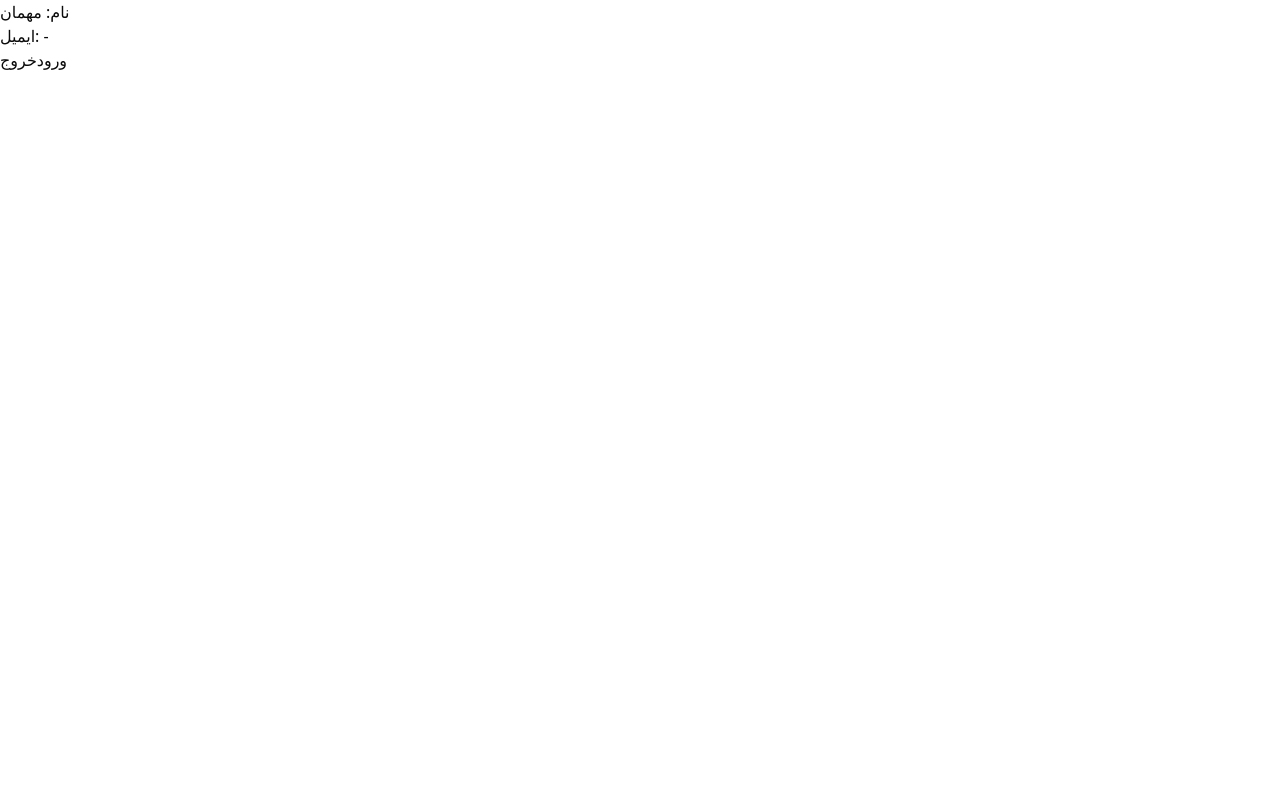
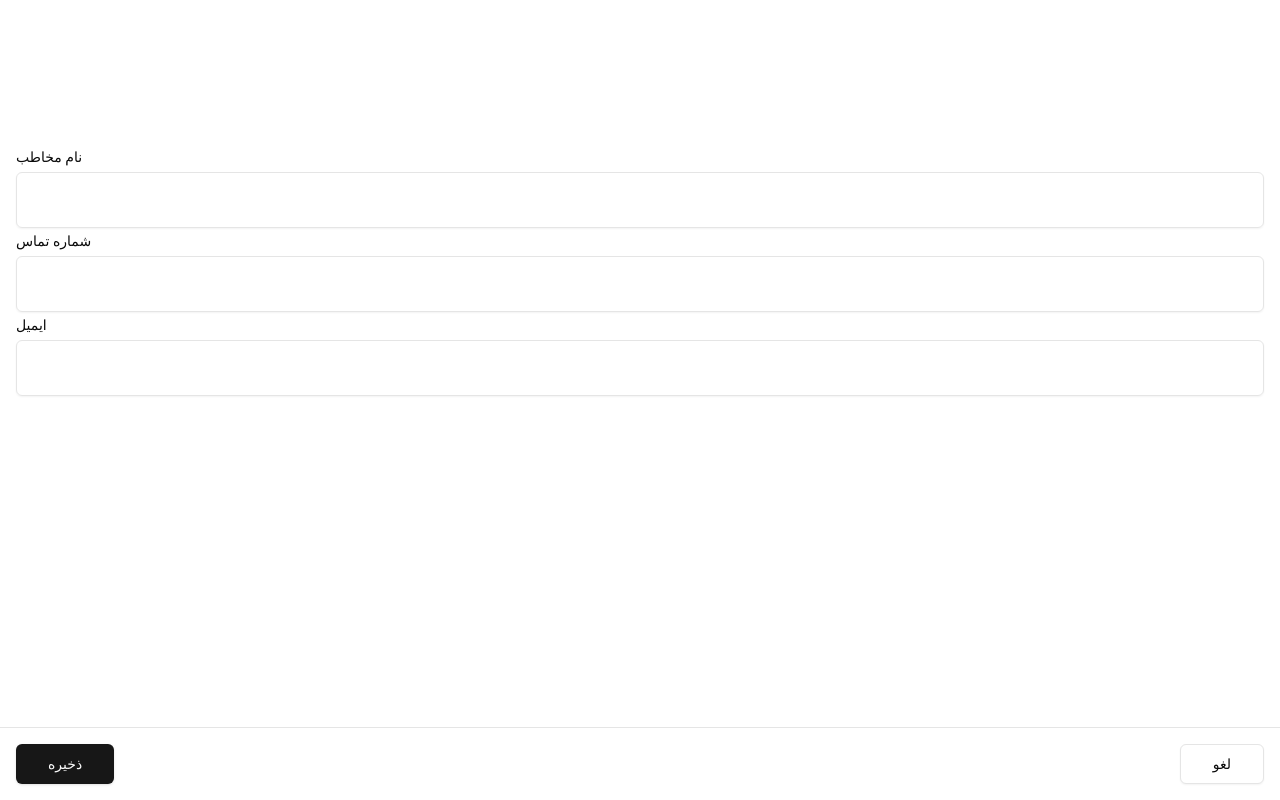
Before and after one commit to abdolhamidbarfi/contacts-list, a Next.js app: page / in a window 1280 px wide. Built offline with nearby package versions, Linux system fonts and the light colour scheme.

Commit message:
feat(form): create reusable form component with context and react-hook-form

```diff
--- a/package.json
+++ b/package.json
@@ -9,6 +9,7 @@
     "lint": "next lint"
   },
   "dependencies": {
+    "@radix-ui/react-label": "^2.1.7",
     "@radix-ui/react-slot": "^1.2.3",
     "@reduxjs/toolkit": "^2.9.1",
     "class-variance-authority": "^0.7.1",
--- a/src/app/page.tsx
+++ b/src/app/page.tsx
@@ -1,7 +1,5 @@
-"use client";
-
-import UserClient from "@/features/userClient";
+import AddContact from "@/features/contacts/AddContact";
 
 export default function Home() {
-  return <UserClient />;
+  return <AddContact />;
 }
--- /dev/null
+++ b/src/components/Form.tsx
@@ -0,0 +1,98 @@
+import { Button, buttonVariants } from "@/components/ui/button";
+import { Input } from "@/components/ui/input";
+import { Label } from "@/components/ui/label";
+import { cn } from "@/lib/utils";
+import { VariantProps } from "class-variance-authority";
+import { useRouter } from "next/navigation";
+import { createContext, useContext } from "react";
+import { FieldValues, SubmitHandler, useForm } from "react-hook-form";
+
+interface IFormContext {
+  register: ReturnType<typeof useForm>["register"];
+  handleSubmit: ReturnType<typeof useForm>["handleSubmit"];
+}
+const FormContext = createContext<IFormContext | null>(null);
+
+interface FormProps extends React.FormHTMLAttributes<HTMLFormElement> {
+  children: React.ReactNode;
+  onSubmit: SubmitHandler<FieldValues>;
+}
+function Form({ children, onSubmit, ...props }: FormProps) {
+  const { register, handleSubmit } = useForm();
+  return (
+    <FormContext.Provider value={{ handleSubmit, register }}>
+      <form onSubmit={handleSubmit(onSubmit)} {...props}>
+        {children}
+      </form>
+    </FormContext.Provider>
+  );
+}
+
+interface FieldProps extends React.InputHTMLAttributes<HTMLInputElement> {
+  label?: string;
+  name: string;
+}
+
+//input field in form
+function Field({ label, id, name, ...props }: FieldProps) {
+  const formValues = useContext(FormContext);
+  if (!formValues) {
+    throw new Error("Field must be used inside a <Form> component");
+  }
+  const { register } = formValues;
+
+  return (
+    <div className="space-y-1">
+      {label && <Label htmlFor={id}>{label}</Label>}
+      <Input
+        id={id}
+        {...props}
+        className={cn("h-14", props?.className)}
+        {...register(name)}
+      />
+    </div>
+  );
+}
+
+interface ButtonProps
+  extends React.ButtonHTMLAttributes<HTMLButtonElement>,
+    VariantProps<typeof buttonVariants> {
+  asChild?: boolean;
+  children: string | React.ReactNode;
+}
+
+//submit form
+function Submit({ children, size = "lg", ...props }: ButtonProps) {
+  return (
+    <Button size={size} type="submit" {...props}>
+      {children}
+    </Button>
+  );
+}
+
+//move back to last page
+function Cancel({
+  children,
+  variant = "outline",
+  size = "lg",
+  ...props
+}: ButtonProps) {
+  const navigate = useRouter();
+  const cancel = () => navigate.back();
+  return (
+    <Button
+      size={size}
+      variant={variant}
+      type="submit"
+      onClick={cancel}
+      {...props}
+    >
+      {children}
+    </Button>
+  );
+}
+
+Form.Field = Field;
+Form.Submit = Submit;
+Form.Cancel = Cancel;
+export default Form;
--- /dev/null
+++ b/src/components/ui/input.tsx
@@ -0,0 +1,22 @@
+import * as React from "react"
+
+import { cn } from "@/lib/utils"
+
+const Input = React.forwardRef<HTMLInputElement, React.ComponentProps<"input">>(
+  ({ className, type, ...props }, ref) => {
+    return (
+      <input
+        type={type}
+        className={cn(
+          "flex h-9 w-full rounded-md border border-input bg-transparent px-3 py-1 text-base shadow-sm transition-colors file:border-0 file:bg-transparent file:text-sm file:font-medium file:text-foreground placeholder:text-muted-foreground focus-visible:outline-none focus-visible:ring-1 focus-visible:ring-ring disabled:cursor-not-allowed disabled:opacity-50 md:text-sm",
+          className
+        )}
+        ref={ref}
+        {...props}
+      />
+    )
+  }
+)
+Input.displayName = "Input"
+
+export { Input }
--- /dev/null
+++ b/src/components/ui/label.tsx
@@ -0,0 +1,26 @@
+"use client"
+
+import * as React from "react"
+import * as LabelPrimitive from "@radix-ui/react-label"
+import { cva, type VariantProps } from "class-variance-authority"
+
+import { cn } from "@/lib/utils"
+
+const labelVariants = cva(
+  "text-sm font-medium leading-none peer-disabled:cursor-not-allowed peer-disabled:opacity-70"
+)
+
+const Label = React.forwardRef<
+  React.ElementRef<typeof LabelPrimitive.Root>,
+  React.ComponentPropsWithoutRef<typeof LabelPrimitive.Root> &
+    VariantProps<typeof labelVariants>
+>(({ className, ...props }, ref) => (
+  <LabelPrimitive.Root
+    ref={ref}
+    className={cn(labelVariants(), className)}
+    {...props}
+  />
+))
+Label.displayName = LabelPrimitive.Root.displayName
+
+export { Label }
--- /dev/null
+++ b/src/components/ui/row.tsx
@@ -0,0 +1,99 @@
+import * as React from "react";
+import { Slot } from "@radix-ui/react-slot";
+import { cva, type VariantProps } from "class-variance-authority";
+import { cn } from "@/lib/utils";
+
+const rowVariants = cva(
+  "w-full mx-auto transition-colors duration-300 flex", // flex پایه
+  {
+    variants: {
+      direction: {
+        row: "flex-row",
+        column: "flex-col",
+      },
+      justify: {
+        start: "justify-start",
+        center: "justify-center",
+        end: "justify-end",
+        between: "justify-between",
+        around: "justify-around",
+        evenly: "justify-evenly",
+      },
+      align: {
+        start: "items-start",
+        center: "items-center",
+        end: "items-end",
+        stretch: "items-stretch",
+        baseline: "items-baseline",
+      },
+      padding: {
+        none: "",
+        sm: "p-2",
+        md: "p-4",
+        lg: "p-8",
+      },
+      maxWidth: {
+        none: "max-w-full",
+        sm: "max-w-sm",
+        md: "max-w-md",
+        lg: "max-w-lg",
+        xl: "max-w-xl",
+        "2xl": "max-w-2xl",
+        "7xl": "max-w-7xl",
+      },
+    },
+    defaultVariants: {
+      direction: "row",
+      justify: "between",
+      align: "stretch",
+      padding: "md",
+      maxWidth: "7xl",
+    },
+  }
+);
+
+export interface RowProps
+  extends React.HTMLAttributes<HTMLDivElement>,
+    VariantProps<typeof rowVariants> {
+  asChild?: boolean;
+}
+
+const Row = React.forwardRef<HTMLDivElement, RowProps>(
+  (
+    {
+      className,
+      direction,
+      justify,
+      align,
+      padding,
+      maxWidth,
+      asChild = false,
+      ...props
+    },
+    ref
+  ) => {
+    const Comp = asChild ? Slot : "div";
+    return (
+      <Comp
+        {...props}
+        ref={ref}
+        className={cn(
+          rowVariants({
+            direction,
+            justify,
+            align,
+            padding,
+            maxWidth,
+            className,
+          })
+        )}
+      >
+        {props.children}
+      </Comp>
+    );
+  }
+);
+
+Row.displayName = "Row";
+
+export { Row, rowVariants };
--- /dev/null
+++ b/src/features/contacts/AddContact.tsx
@@ -0,0 +1,25 @@
+"use client";
+import Form from "@/components/Form";
+import { Row } from "@/components/ui/row";
+import React from "react";
+
+export default function AddContact() {
+  function handleSubmit(value: any) {
+    console.log(value);
+  }
+  return (
+    <Row direction="column" align="stretch" maxWidth="7xl" className="mt-32">
+      <Form onSubmit={handleSubmit}>
+        <Form.Field label="نام مخاطب" name="name" />
+        <Form.Field label="شماره تماس" name="phone" />
+        <Form.Field label="ایمیل" name="email" type="email" />
+        <div className="fixed bottom-0 left-0 right-0 bg-background border-t border-border">
+          <Row>
+            <Form.Submit>ذخیره</Form.Submit>
+            <Form.Cancel>لغو</Form.Cancel>
+          </Row>
+        </div>
+      </Form>
+    </Row>
+  );
+}
--- a/src/features/userClient.tsx
+++ b/src/features/userClient.tsx
@@ -1,7 +1,4 @@
 "use client";
-
-import { useSelector, useDispatch } from "react-redux";
-import { RootState } from "../store";
 import { useUser } from "./useSlices";
 
 export default function UserClient() {
--- a/tailwind.config.ts
+++ b/tailwind.config.ts
@@ -6,57 +6,58 @@ const config: Config = {
     "./src/pages/**/*.{js,ts,jsx,tsx,mdx}",
     "./src/components/**/*.{js,ts,jsx,tsx,mdx}",
     "./src/app/**/*.{js,ts,jsx,tsx,mdx}",
+    "./src/**/*.{js,ts,jsx,tsx,mdx}",
   ],
   theme: {
     extend: {
       colors: {
-  			background: 'hsl(var(--background))',
-  			foreground: 'hsl(var(--foreground))',
+        background: "hsl(var(--background))",
+        foreground: "hsl(var(--foreground))",
         card: {
-  				DEFAULT: 'hsl(var(--card))',
-  				foreground: 'hsl(var(--card-foreground))'
+          DEFAULT: "hsl(var(--card))",
+          foreground: "hsl(var(--card-foreground))",
         },
         popover: {
-  				DEFAULT: 'hsl(var(--popover))',
-  				foreground: 'hsl(var(--popover-foreground))'
+          DEFAULT: "hsl(var(--popover))",
+          foreground: "hsl(var(--popover-foreground))",
         },
         primary: {
-  				DEFAULT: 'hsl(var(--primary))',
-  				foreground: 'hsl(var(--primary-foreground))'
+          DEFAULT: "hsl(var(--primary))",
+          foreground: "hsl(var(--primary-foreground))",
         },
         secondary: {
-  				DEFAULT: 'hsl(var(--secondary))',
-  				foreground: 'hsl(var(--secondary-foreground))'
+          DEFAULT: "hsl(var(--secondary))",
+          foreground: "hsl(var(--secondary-foreground))",
         },
         muted: {
-  				DEFAULT: 'hsl(var(--muted))',
-  				foreground: 'hsl(var(--muted-foreground))'
+          DEFAULT: "hsl(var(--muted))",
+          foreground: "hsl(var(--muted-foreground))",
         },
         accent: {
-  				DEFAULT: 'hsl(var(--accent))',
-  				foreground: 'hsl(var(--accent-foreground))'
+          DEFAULT: "hsl(var(--accent))",
+          foreground: "hsl(var(--accent-foreground))",
         },
         destructive: {
-  				DEFAULT: 'hsl(var(--destructive))',
-  				foreground: 'hsl(var(--destructive-foreground))'
+          DEFAULT: "hsl(var(--destructive))",
+          foreground: "hsl(var(--destructive-foreground))",
         },
-  			border: 'hsl(var(--border))',
-  			input: 'hsl(var(--input))',
-  			ring: 'hsl(var(--ring))',
+        border: "hsl(var(--border))",
+        input: "hsl(var(--input))",
+        ring: "hsl(var(--ring))",
         chart: {
-  				'1': 'hsl(var(--chart-1))',
-  				'2': 'hsl(var(--chart-2))',
-  				'3': 'hsl(var(--chart-3))',
-  				'4': 'hsl(var(--chart-4))',
-  				'5': 'hsl(var(--chart-5))'
-  			}
+          "1": "hsl(var(--chart-1))",
+          "2": "hsl(var(--chart-2))",
+          "3": "hsl(var(--chart-3))",
+          "4": "hsl(var(--chart-4))",
+          "5": "hsl(var(--chart-5))",
+        },
       },
       borderRadius: {
-  			lg: 'var(--radius)',
-  			md: 'calc(var(--radius) - 2px)',
-  			sm: 'calc(var(--radius) - 4px)'
-  		}
-  	}
+        lg: "var(--radius)",
+        md: "calc(var(--radius) - 2px)",
+        sm: "calc(var(--radius) - 4px)",
+      },
+    },
   },
   plugins: [require("tailwindcss-animate")],
 };
```
Also changed, not shown: 1 other file (tests, documents, lock files or other folders). Lines whose indentation alone changed are shown as unchanged.
